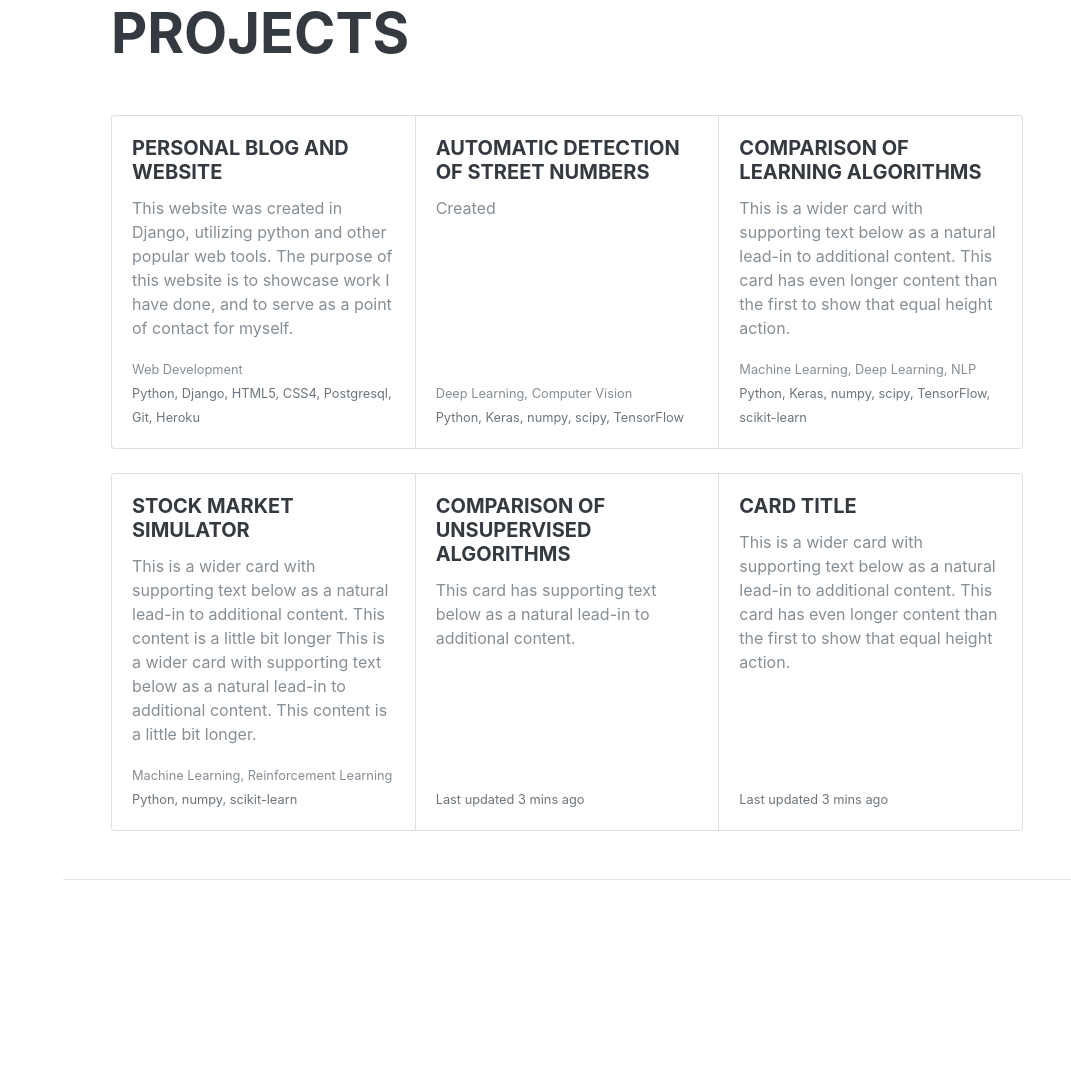
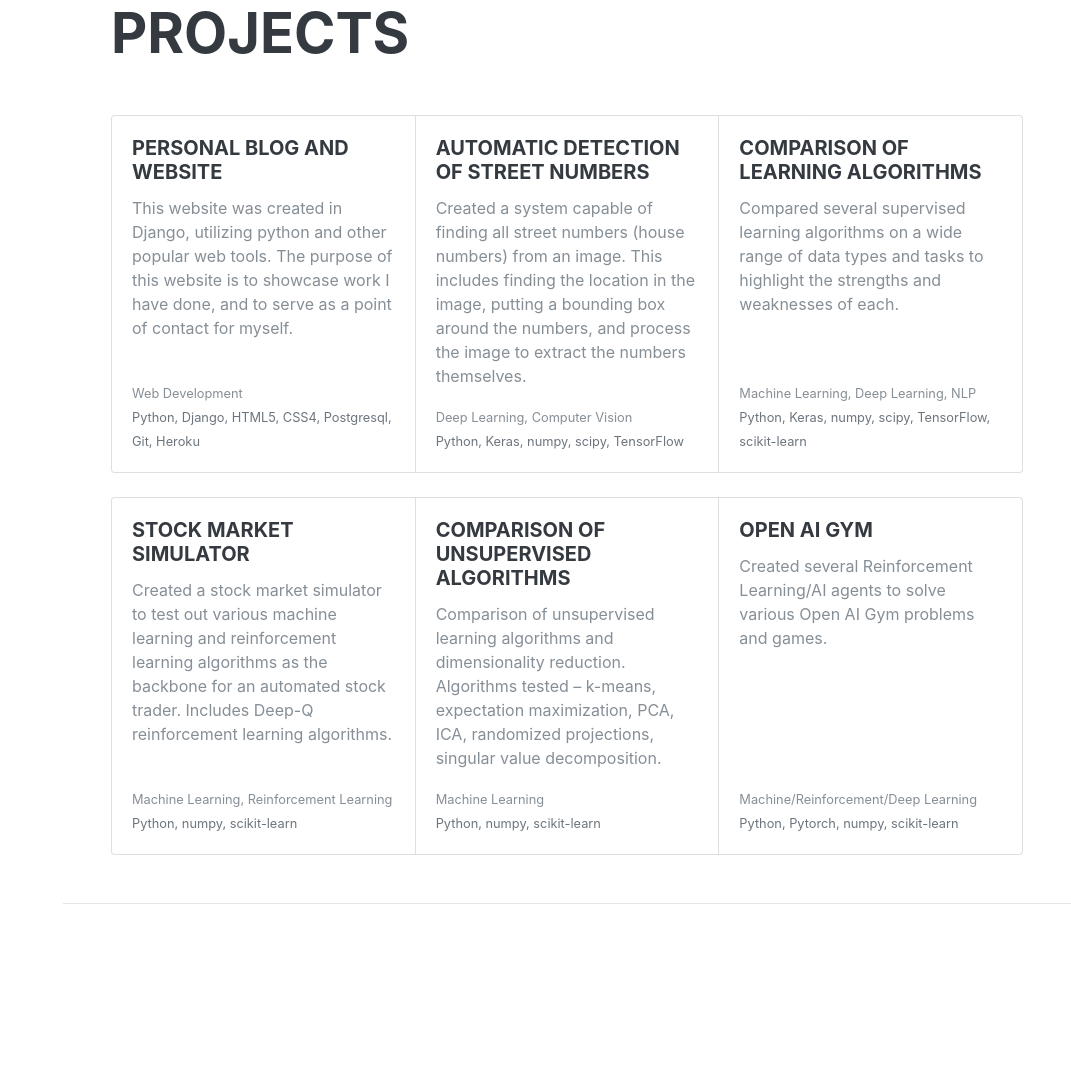
Before and after one commit to brandata/personal_website, a Django app: page / in a window 1280 px wide. Shown: the part 4522-5593 px from the top of the page, without its empty margins (209-1280 px from the left). Run offline with Django 3.2, Linux system fonts and the light colour scheme; some libraries are stand-ins or nearby versions; some web fonts are replaced.

Commit message:
Updated project information

```diff
--- a/portfolio/settings.py
+++ b/portfolio/settings.py
@@ -110,13 +110,12 @@ AUTH_PASSWORD_VALIDATORS = [
     },
 ]
 
-
 # Internationalization
 # https://docs.djangoproject.com/en/2.1/topics/i18n/
 
 LANGUAGE_CODE = 'en-us'
 
-TIME_ZONE = 'UTC'
+TIME_ZONE = 'America/Toronto'
 
 USE_I18N = True
 
--- a/templates/main/index.html
+++ b/templates/main/index.html
@@ -37,7 +37,7 @@
     <!-- Custom styles for this template -->
 
     <link href="{% static 'main/css/resume.css' %}" rel="stylesheet">
-{#    <link href="{% static 'main/css/resume.min.css' %}" rel="stylesheet">#}
+    {#    <link href="{% static 'main/css/resume.min.css' %}" rel="stylesheet">#}
 </head>
 
 <body id="page-top">
@@ -46,7 +46,8 @@
     <a class="navbar-brand js-scroll-trigger" href="#page-top">
         <span class="d-block d-lg-none">Brandon Haw</span>
         <span class="d-none d-lg-block">
-            <img class="img-fluid img-profile rounded-circle mx-auto mb-2" src="{% static 'main/img/profile.png' %}" alt="">
+            <img class="img-fluid img-profile rounded-circle mx-auto mb-2" src="{% static 'main/img/profile.png' %}"
+                 alt="">
           </span>
     </a>
     <button class="navbar-toggler" type="button" data-toggle="collapse" data-target="#navbarSupportedContent"
@@ -382,7 +383,9 @@
                     {#                    <img class="card-img-top" src="..." alt="Card image cap">#}
                     <div class="card-body d-flex flex-column">
                         <h5 class="card-title">Automatic Detection of Street Numbers</h5>
-                        <p class="card-text">Created</p>
+                        <p class="card-text">Created a system capable of finding all street numbers (house numbers) from
+                            an image. This includes finding the location in the image, putting a bounding box around
+                            the numbers, and process the image to extract the numbers themselves.</p>
                         <p class="card-text mt-auto">
                             <small class="text-monospace">Deep Learning, Computer Vision</small>
                             <br>
@@ -394,9 +397,8 @@
                     {#                    <img class="card-img-top" src="..." alt="Card image cap">#}
                     <div class="card-body d-flex flex-column">
                         <h5 class="card-title">Comparison of Learning Algorithms</h5>
-                        <p class="card-text">This is a wider card with supporting text below as a natural lead-in to
-                            additional content. This card has even longer content than the first to show that equal
-                            height action.</p>
+                        <p class="card-text">Compared several supervised learning algorithms on a wide range of data
+                            types and tasks to highlight the strengths and weaknesses of each.</p>
                         <p class="card-text mt-auto">
                             <small class="text-monospace">Machine Learning, Deep Learning, NLP</small>
                             <br>
@@ -412,10 +414,9 @@
                     {#                    <img class="card-img-top" src="{% static 'main/proj_portfolio.png' %}" alt="Card image cap">#}
                     <div class="card-body d-flex flex-column">
                         <h5 class="card-title">Stock Market Simulator</h5>
-                        <p class="card-text">This is a wider card with supporting text below as a natural lead-in to
-                            additional content. This content is a little bit longer This is a wider card with supporting
-                            text below as a natural lead-in to
-                            additional content. This content is a little bit longer.</p>
+                        <p class="card-text">Created a stock market simulator to test out various machine learning and
+                            reinforcement learning algorithms as the backbone for an automated stock trader.
+                            Includes Deep-Q reinforcement learning algorithms. </p>
                         <p class="card-text mt-auto">
                             <small class="text-monospace">Machine Learning, Reinforcement Learning</small>
                             <br>
@@ -427,28 +428,30 @@
                     {#                    <img class="card-img-top" src="..." alt="Card image cap">#}
                     <div class="card-body d-flex flex-column">
                         <h5 class="card-title">Comparison of Unsupervised Algorithms</h5>
-                        <p class="card-text">This card has supporting text below as a natural lead-in to additional
-                            content.</p>
+                        <p class="card-text">Comparison of unsupervised learning algorithms and dimensionality
+                            reduction. Algorithms tested – k-means, expectation maximization, PCA,
+                            ICA, randomized projections, singular value decomposition.</p>
                         <p class="card-text mt-auto">
-                            <small class="text-muted">Last updated 3 mins ago</small>
+                            <small class="text-monospace">Machine Learning</small>
+                            <br>
+                            <small class="text-muted">Python, numpy, scikit-learn</small>
                         </p>
                     </div>
                 </div>
                 <div class="card">
                     {#                    <img class="card-img-top" src="..." alt="Card image cap">#}
                     <div class="card-body d-flex flex-column">
-                        <h5 class="card-title">Card title</h5>
-                        <p class="card-text">This is a wider card with supporting text below as a natural lead-in to
-                            additional content. This card has even longer content than the first to show that equal
-                            height action.</p>
+                        <h5 class="card-title">Open AI Gym</h5>
+                        <p class="card-text">Created several Reinforcement Learning/AI agents to solve various Open
+                            AI Gym problems and games.</p>
                         <p class="card-text mt-auto">
-                            <small class="text-muted">Last updated 3 mins ago</small>
+                            <small class="text-monospace">Machine/Reinforcement/Deep Learning</small>
+                            <br>
+                            <small class="text-muted">Python, Pytorch, numpy, scikit-learn</small>
                         </p>
                     </div>
                 </div>
-
             </div>
-
         </div>
     </section>
 
@@ -466,7 +469,6 @@
 <!-- Bootstrap core JavaScript -->
 <script src="{% static 'main/vendor/jquery/jquery.min.js' %}"></script>
 {#<script src="{% static 'main/vendor/bootstrap/js/bootstrap.bundle.min.js' %}"></script>#}
-
 
 <!-- Plugin JavaScript -->
 <script src="https://code.jquery.com/jquery-3.2.1.slim.min.js"
```
